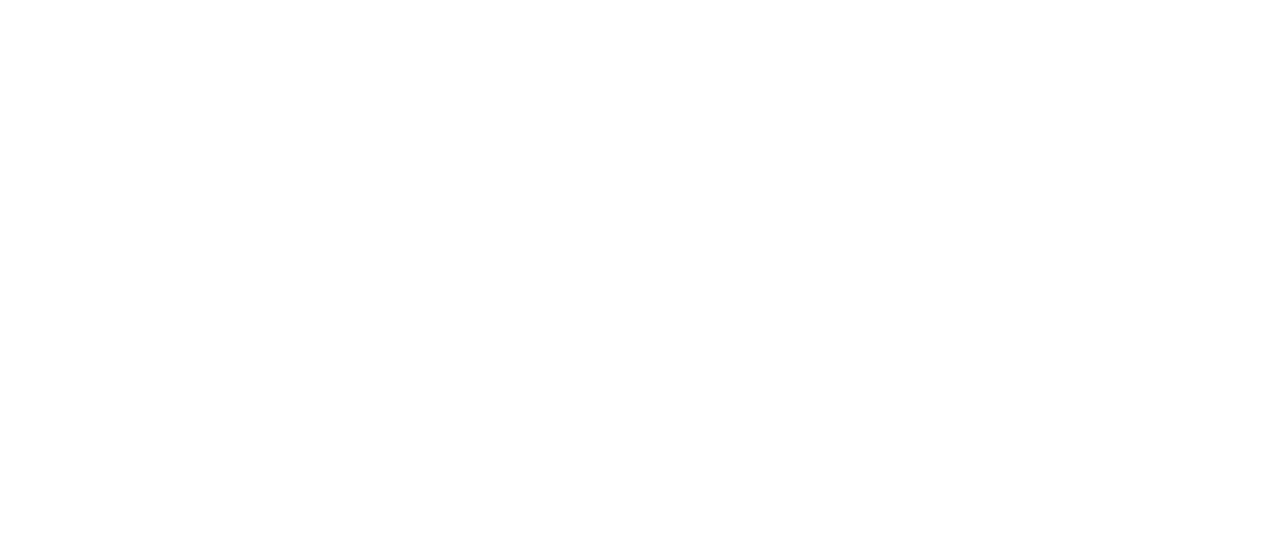
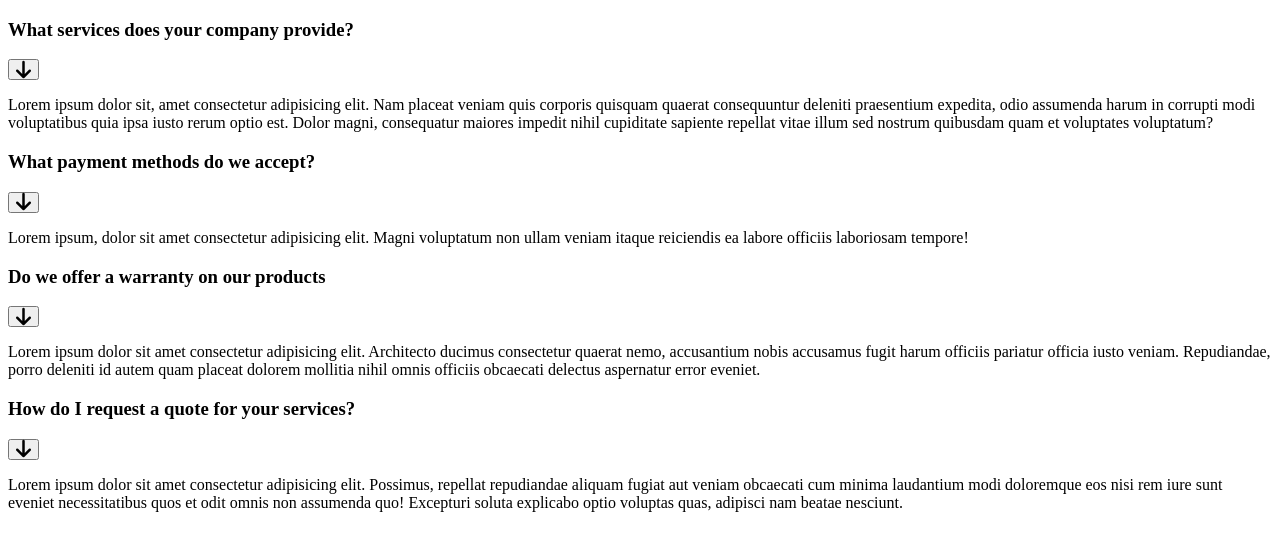
Before and after one commit to bennicodes/accordian-component, a plain HTML site: page src/index.html in a window 1280 px wide. Drawn offline with Linux system fonts and the light colour scheme.

Commit message:
create accordions html structure

```diff
--- a/src/index.html
+++ b/src/index.html
@@ -3,12 +3,92 @@
   <head>
     <meta charset="UTF-8" />
     <meta name="viewport" content="width=device-width, initial-scale=1.0" />
+    <link
+      href="https://cdnjs.cloudflare.com/ajax/libs/font-awesome/6.0.0-beta3/css/all.min.css"
+      rel="stylesheet"
+    />
     <link rel="stylesheet" href="./css/reset.css" />
     <link rel="stylesheet" href="./css/variables.css" />
-    <link rel="stylesheet" href="./css/accordian.css" />
+    <link rel="stylesheet" href="./css/accordion.css" />
     <title>Accordian Component</title>
   </head>
   <body>
-    <script src="./js/accordian.js"></script>
+    <main>
+      <!-- First accordion -->
+      <div class="accordion">
+        <div class="accordion__title-container">
+          <h3>What services does your company provide?</h3>
+          <button class="accordion__toggle-button">
+            <i class="fa-solid fa-arrow-down fa-xl accordion__toggle-logo"></i>
+          </button>
+        </div>
+        <div class="accordion__content-container">
+          <p class="accordion__description">
+            Lorem ipsum dolor sit, amet consectetur adipisicing elit. Nam
+            placeat veniam quis corporis quisquam quaerat consequuntur deleniti
+            praesentium expedita, odio assumenda harum in corrupti modi
+            voluptatibus quia ipsa iusto rerum optio est. Dolor magni,
+            consequatur maiores impedit nihil cupiditate sapiente repellat vitae
+            illum sed nostrum quibusdam quam et voluptates voluptatum?
+          </p>
+        </div>
+      </div>
+
+      <!-- Second accordion -->
+      <div class="accordion">
+        <div class="accordion__title-container">
+          <h3>What payment methods do we accept?</h3>
+          <button class="accordion__toggle-button">
+            <i class="fa-solid fa-arrow-down fa-xl accordion__toggle-logo"></i>
+          </button>
+        </div>
+        <div class="accordion__content-container">
+          <p class="accordion__description">
+            Lorem ipsum, dolor sit amet consectetur adipisicing elit. Magni
+            voluptatum non ullam veniam itaque reiciendis ea labore officiis
+            laboriosam tempore!
+          </p>
+        </div>
+      </div>
+
+      <!-- Third accordion -->
+      <div class="accordion">
+        <div class="accordion__title-container">
+          <h3>Do we offer a warranty on our products</h3>
+          <button class="accordion__toggle-button">
+            <i class="fa-solid fa-arrow-down fa-xl accordion__toggle-logo"></i>
+          </button>
+        </div>
+        <div class="accordion__content-container">
+          <p class="accordion__description">
+            Lorem ipsum dolor sit amet consectetur adipisicing elit. Architecto
+            ducimus consectetur quaerat nemo, accusantium nobis accusamus fugit
+            harum officiis pariatur officia iusto veniam. Repudiandae, porro
+            deleniti id autem quam placeat dolorem mollitia nihil omnis officiis
+            obcaecati delectus aspernatur error eveniet.
+          </p>
+        </div>
+      </div>
+
+      <!-- Fourth accordion -->
+      <div class="accordion">
+        <div class="accordion__title-container">
+          <h3>How do I request a quote for your services?</h3>
+          <button class="accordion__toggle-button">
+            <i class="fa-solid fa-arrow-down fa-xl accordion__toggle-logo"></i>
+          </button>
+        </div>
+        <div class="accordion__content-container">
+          <p class="accordion__description">
+            Lorem ipsum dolor sit amet consectetur adipisicing elit. Possimus,
+            repellat repudiandae aliquam fugiat aut veniam obcaecati cum minima
+            laudantium modi doloremque eos nisi rem iure sunt eveniet
+            necessitatibus quos et odit omnis non assumenda quo! Excepturi
+            soluta explicabo optio voluptas quas, adipisci nam beatae nesciunt.
+          </p>
+        </div>
+      </div>
+    </main>
+    <script src="./js/accordion.js"></script>
   </body>
 </html>
```
Also changed, not shown: src/css/accordian.css (deleted), src/css/accordion.css (added), src/js/accordian.js (deleted), src/js/accordion.js (added).
